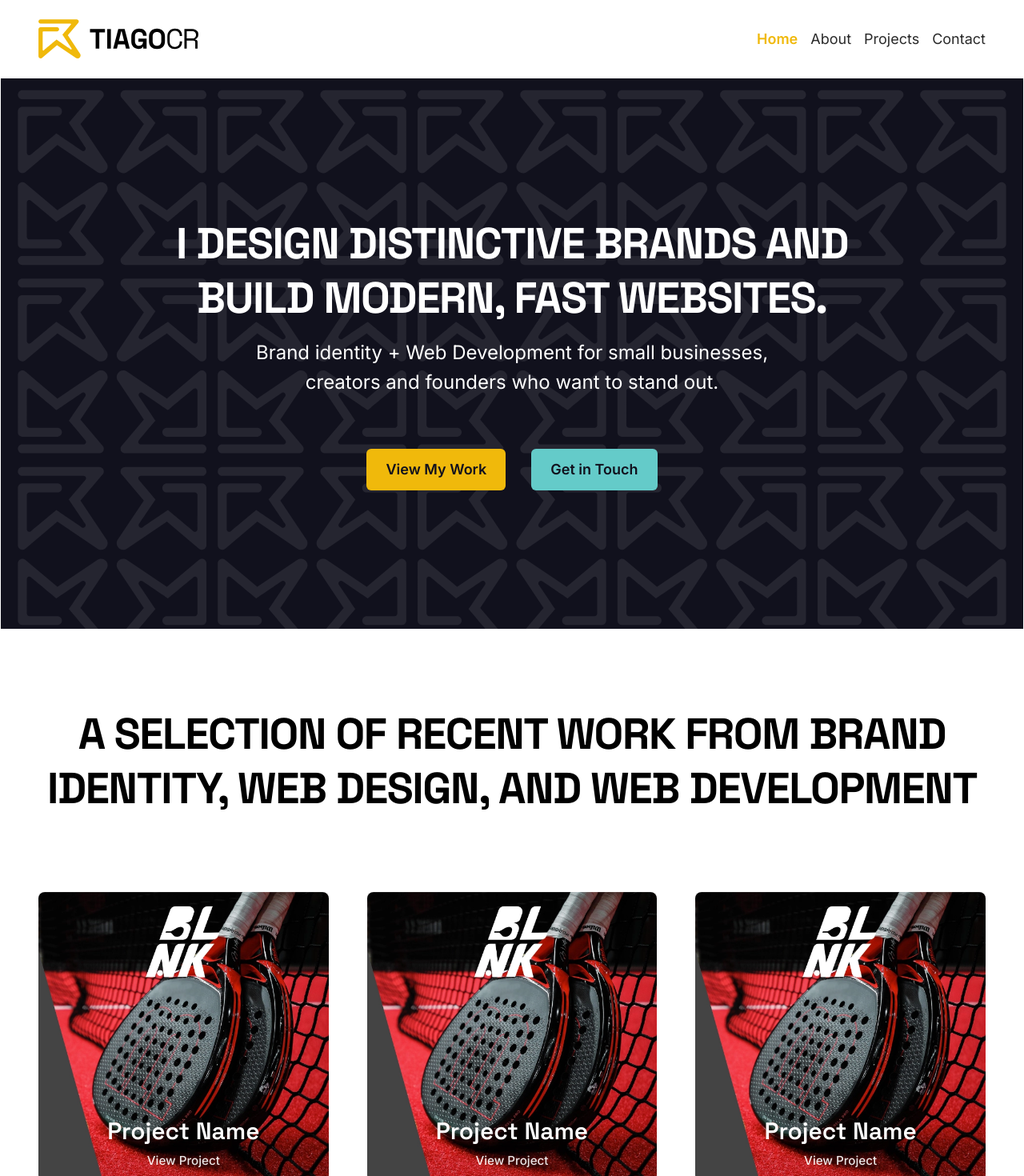
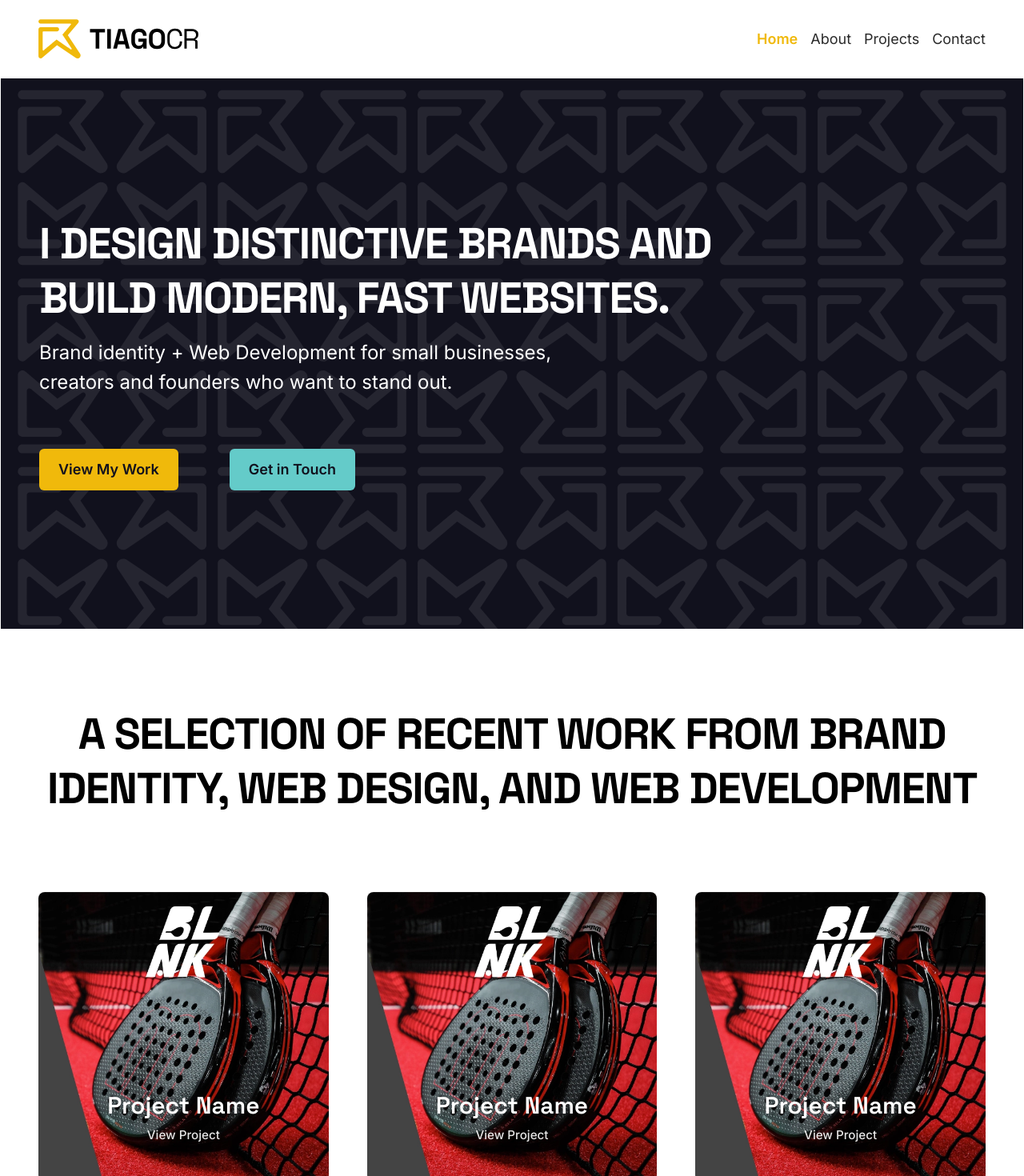
Before and after one commit to tiagocostarebelo/reactjs-tiagocr-portfolio, a React (Vite) app: page / in a window 1280 px wide. Shown: the top 1470 px of the page at 80% size. Built offline with nearby package versions, Linux system fonts and the light colour scheme.

Commit message:
fix: fixed Hero to have left aligned text and ctas. updated ProjectCard to have padding on the title + cta so they move slightly upwards in the card.

```diff
--- a/src/components/sections/Hero.jsx
+++ b/src/components/sections/Hero.jsx
@@ -4,10 +4,10 @@ import Button from '../ui/Button'
 const Hero = () => {
     return (
         <section className="bg-[url(assets/tcr_pattern_gray.svg)] bg-cover bg-black-rich text-white border">
-            <div className="w-full h-[80dvh] flex flex-col items-center justify-center text-center">
+            <div className="w-full h-[80dvh] flex flex-col items-left justify-center">
                 <h2 className="text-2xl md:text-3xl tracking-tight leading-tight font-bold uppercase">I design distinctive brands and<br /> build modern, fast websites.</h2>
                 <p className="text-lg mt-4">Brand identity + Web Development for small businesses, <br />creators and founders who want to stand out.</p>
-                <div className="flex space-x-8 mt-16">
+                <div className="flex space-x-16 mt-16">
                     <Button as="navlink" to="/projects" className="btn-primary">View My Work</Button>
                     <Button as="navlink" to="/contact" className="btn-secondary">Get in Touch</Button>
                 </div>
--- a/src/components/ui/ProjectCard.jsx
+++ b/src/components/ui/ProjectCard.jsx
@@ -12,7 +12,7 @@ const ProjectCard = () => {
                         className="w-full h-full object-cover transition-transform duration-700 ease-out group-hover:scale-110"
                     />
                 </div>
-                <div className="absolute bottom-0 left-0 w-full p-4 flex flex-col gap-1 duration-500 ease-out group-hover:scale-110">
+                <div className="absolute bottom-0 left-0 w-full py-12 px-4 flex flex-col gap-1 duration-500 ease-out group-hover:scale-110">
 
                     <h3 className="text-white text-xl font-semibold">
                         Project Name
```
